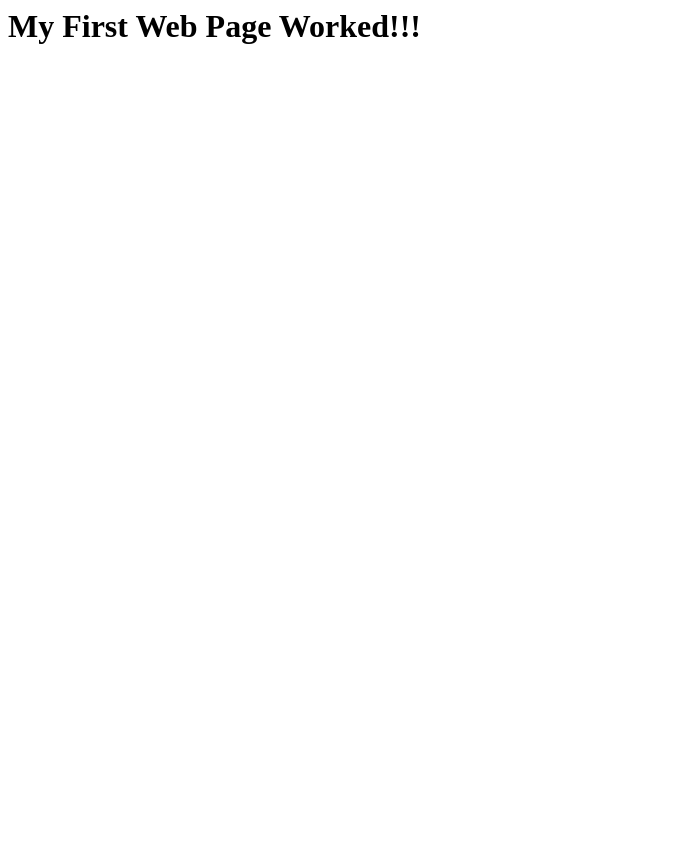
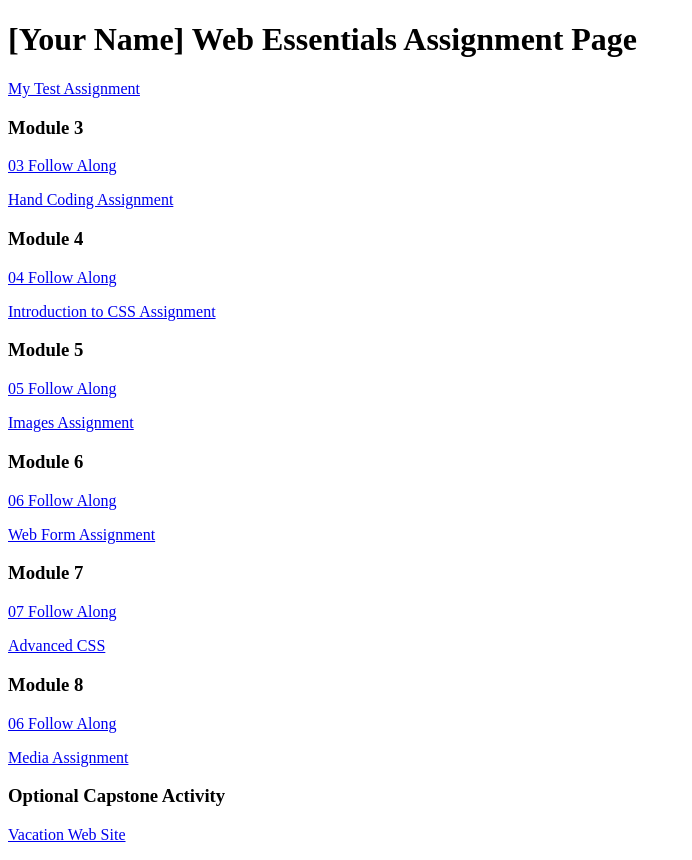
Before and after one commit to BTNSierra/Dwdd1600, a plain HTML site: page index.html in a window 1280 px wide. Shown: the whole page, without its empty margins (0-692 px from the left). Before the commit the page ends 800 px from the top, so only its background shows below. Drawn offline with Linux system fonts and the light colour scheme.

Commit message:
index.html

```diff
--- a/index.html
+++ b/index.html
@@ -1,7 +1,39 @@
-<html>
-    <head>
-    </head>
-    <body>
-        <h1> My First Web Page Worked!!!</h1>
-    </body>
+<!DOCTYPE html>
+<html lang="en">
+	<head>
+		<meta charset="UTF-8">
+		<meta name="viewport" content="width=device-width, initial-scale=1.0">
+		<title>dwdd 1600 assignment list page</title>
+	</head>
+	<body>
+		<h1>[Your Name] Web Essentials Assignment Page</h1>
+		<p><a href="01test">My Test Assignment</a></p>
+
+		<h3>Module 3</h3>
+		<p><a href="03follow-along">03 Follow Along</a></p>
+		<p><a href="03hand-coding">Hand Coding Assignment</a></p>
+
+		<h3>Module 4</h3>
+		<p><a href="04follow-along">04 Follow Along</a></p>
+		<p><a href="04intro-css">Introduction to CSS Assignment</a></p>
+
+		<h3>Module 5</h3>
+		<p><a href="05follow-along">05 Follow Along</a></p>
+		<p><a href="05images">Images Assignment</a></p>
+
+		<h3>Module 6</h3>
+		<p><a href="06follow-along">06 Follow Along</a></p>
+		<p><a href="06form">Web Form Assignment</a></p>
+
+		<h3>Module 7</h3>
+		<p><a href="07follow-along">07 Follow Along</a></p>
+		<p><a href="07advanced-css">Advanced CSS</a></p>
+
+		<h3>Module 8</h3>
+		<p><a href="08follow-along">06 Follow Along</a></p>
+		<p><a href="08media">Media Assignment</a></p>
+
+		<h3>Optional Capstone Activity</h3>
+		<p><a href="vacation">Vacation Web Site</a></p>
+	</body>
 </html>
```
